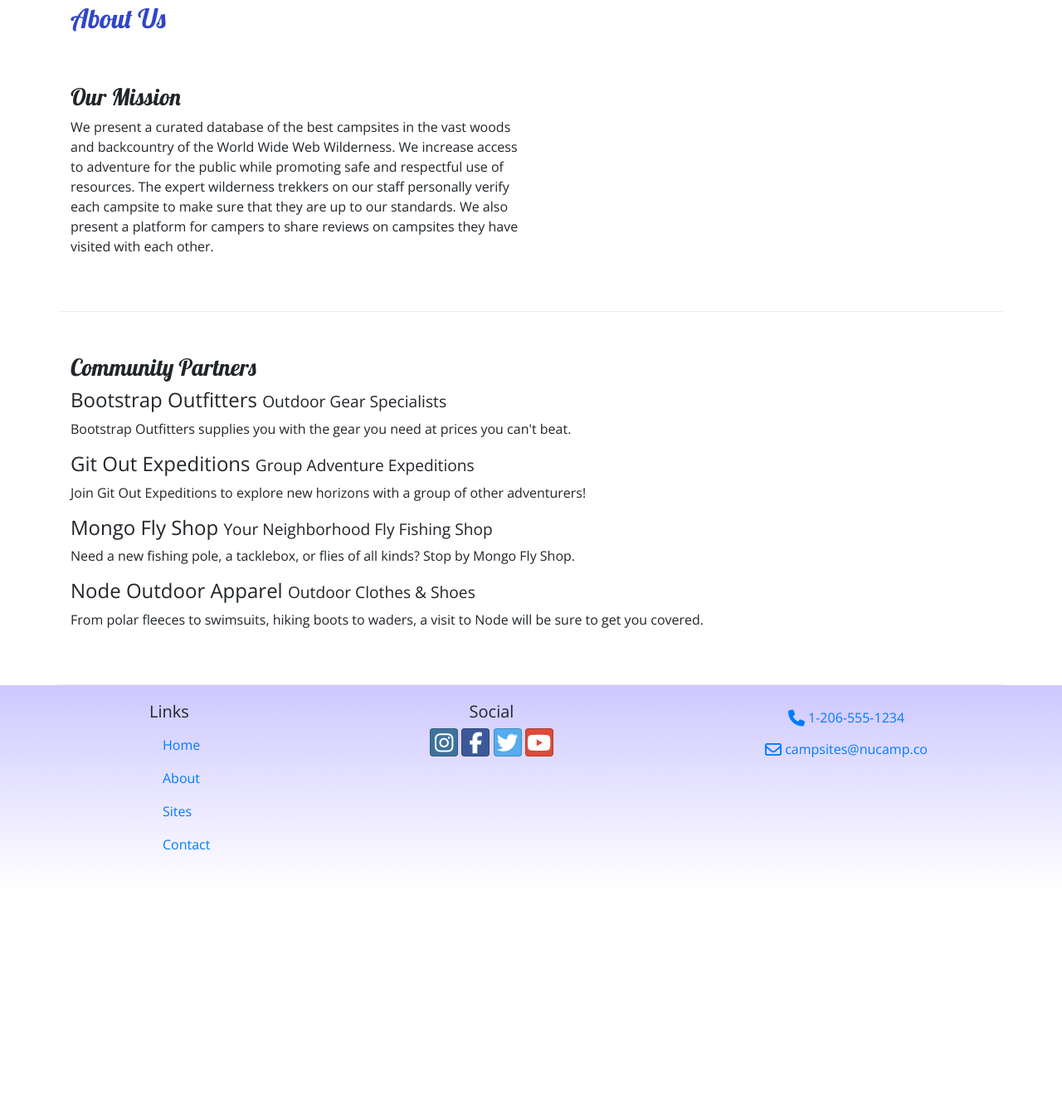
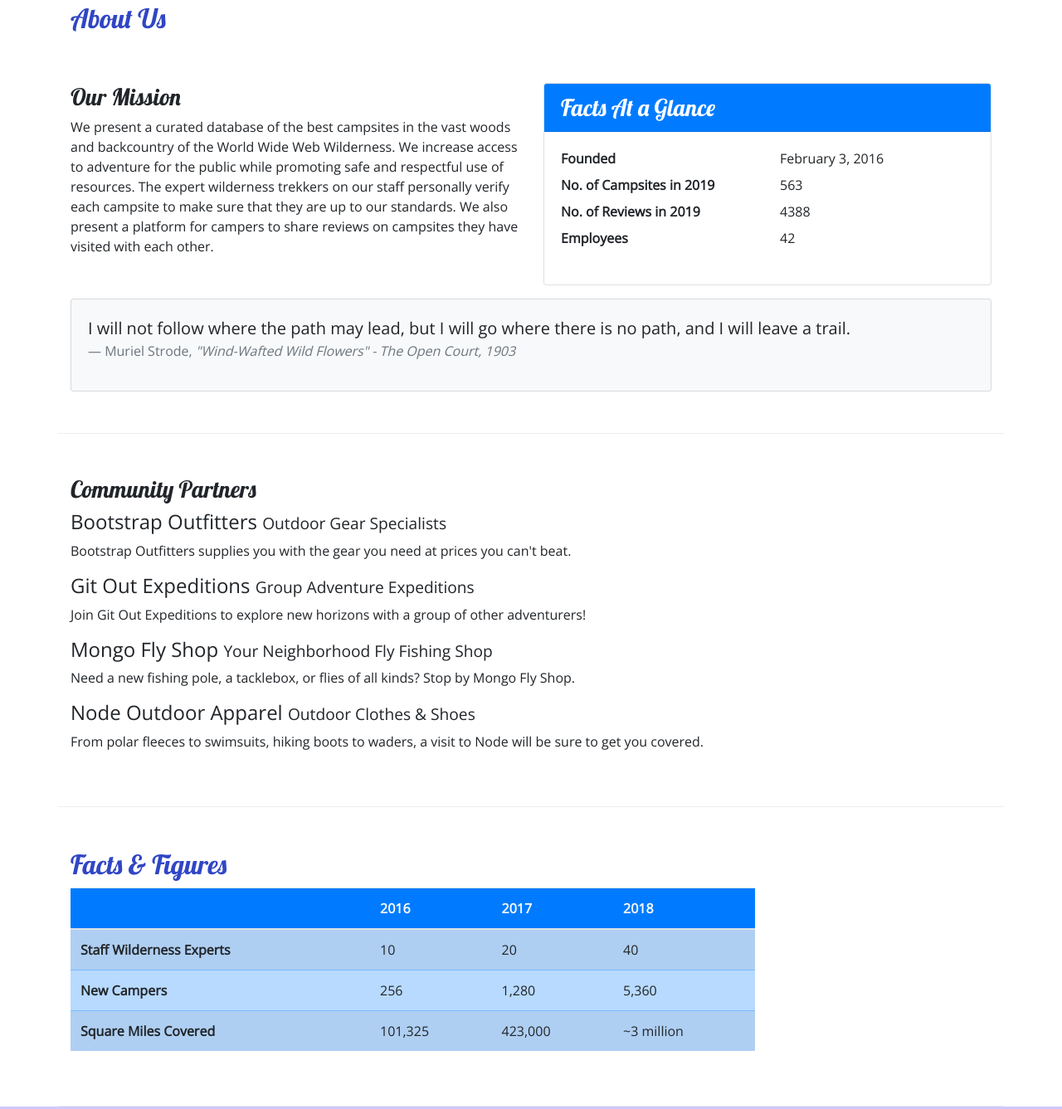
Before and after one commit to ehoogland/laughing-octo-carnival, a website: page aboutus.html in a window 1280 px wide. Shown: the part 279-1616 px from the top of the page at 83% size. Before the commit the page ends 1353 px from the top, so only its background shows below. Drawn offline with nearby package versions, Linux system fonts and the light colour scheme.

Commit message:
Tables and Cards

```diff
--- a/aboutus.html
+++ b/aboutus.html
@@ -63,13 +63,42 @@
                 </div>
             </div>
 
-            <div class ="row row-content">
-                <div class="col col-sm-6">
+            <div class="row row-content">
+                <div class="col-sm-6">
                     <h3>Our Mission</h3>
-                    <p>We present a curated database of the best campsites in the vast woods and backcountry of the World Wide Web Wilderness. We increase access to adventure for the public while promoting safe and respectful use of resources. The expert wilderness trekkers on our staff personally verify each campsite to make sure that they are up to our standards. We also present a platform for campers to share reviews on campsites they have visited with each other.</p>
+                    <p>We present a curated database of the best campsites in the vast woods and backcountry of the World Wide Web Wilderness. We increase access to adventure for the public while promoting safe and respectful use of resources. The expert wilderness trekkers on our staff personally verify each campsite to make sure that they are up to our standards. We also present a platform for campers to share reviews on campsites they have visited with  each other.</p>
+                </div>
+
+                <div class="col-sm-6">
+                    <div class="card">
+                        <h3 class="card-header bg-primary text-white">Facts At a Glance</h3>
+                        <div class="card-body">
+                            <dl class="row">
+                                <dt class="col-6">Founded</dt>
+                                <dd class="col-6">February 3, 2016</dd>
+                                <dt class="col-6">No. of Campsites in 2019</dt>
+                                <dd class="col-6">563</dd>
+                                <dt class="col-6">No. of Reviews in 2019</dt>
+                                <dd class="col-6">4388</dd>
+                                <dt class="col-6">Employees</dt>
+                                <dd class="col-6">42</dd>
+                            </dl>
+                        </div>
+                    </div>
+                </div>
+                <div class="col">
+                    <div class="card bg-light mt-3">
+                        <blockquote class="blockquote card-body">
+                            <p class="mb-0">I will not follow where the path may lead, but I will go where there is no path, and I will leave a trail.</p>
+                            <footer class="blockquote-footer">Muriel Strode,
+                                <cite title="Source Title">"Wind-Wafted Wild Flowers" -
+                                    The Open Court, 1903
+                                </cite>
+                            </footer>
+                        </blockquote>
+                    </div>
                 </div>
             </div>
-
             <div class="row row-content">
                 <div class="col">
                     <h3>Community Partners</h3>
@@ -83,18 +112,56 @@
                     <p class="d-none d-sm-block">From polar fleeces to swimsuits, hiking boots to waders, a visit to Node will be sure to get you covered.</p>
                 </div>
             </div>
+            <div class="row row-content">
+                <div class="col-sm-9">
+                    <h2>Facts &amp; Figures</h2>
+                    <div class="table-responsive">
+                           <table class="table table-striped">
+                            <thead>
+                                <tr class="bg-primary text-light">
+                                    <th></th>
+                                    <th>2016</th>
+                                    <th>2017</th>
+                                    <th>2018</th>
+                                </tr>
+                            </thead>
+                            <tbody class="table-primary">
+                                <tr>
+                                    <th>Staff Wilderness Experts</th>
+                                    <td>10</td>
+                                    <td>20</td>
+                                    <td>40</td>
+                                </tr>
+                                <tr>
+                                    <th>New Campers</th>
+                                    <td>256</td>
+                                    <td>1,280</td>
+                                    <td>5,360</td>
+                                </tr>
+                                <tr>
+                                    <th>Square Miles Covered</th>
+                                    <td>101,325</td>
+                                    <td>423,000</td>
+                                    <!--originally ~3,000,000,000, a typo-->
+                                    <td>~3 million</td>
+                                </tr>
+                            </tbody>
+                        </table>
+                    </div>
+                </div>
+           </div>
         </div> <!--end container-->
 
-        <footer>
+        <footer class="site-footer">
             <div class="container">
                 <div class="row">
-                    <div class="col-4 col-sm-2 offset-1">
+                    <div class="col-4 col-sm-2 offset-xl-1"><!--xl added to offset-->
                         <h5>Links</h5>
                         <ul class="list-unstyled">
-                            <li class="nav-item"><a class="nav-link" href="index.html">Home</a></li>
-                            <li class="nav-item active"><a class="nav-link" href="#">About</a></li>
-                            <li class="nav-item"><a class="nav-link" href="#">Sites</a></li>
-                            <li class="nav-item"><a class="nav-link" href="contactus.html">Contact</a></li>
+                            <li><a href="index.html">Home</a></li>
+                            <li><a href="#">About</a></li>
+                            <li><a href="#">Sites</a></li>
+                            <li><a href="contactus.html">Contact</a></li>
                         </ul>
                     </div>
                     <div class="col-6 col-sm-5 text-center">
--- a/css/styles.css
+++ b/css/styles.css
@@ -10,7 +10,7 @@ h2 {
 header h2 {
    color:#CEC8FF;
 }
-footer {
+.site-footer {
    background-image: linear-gradient(#cec8ff, white);
    padding: 20px 0;
 }
```
Also changed, not shown: contactus.html (+6 -3 lines), index.html (+7 -7 lines).
